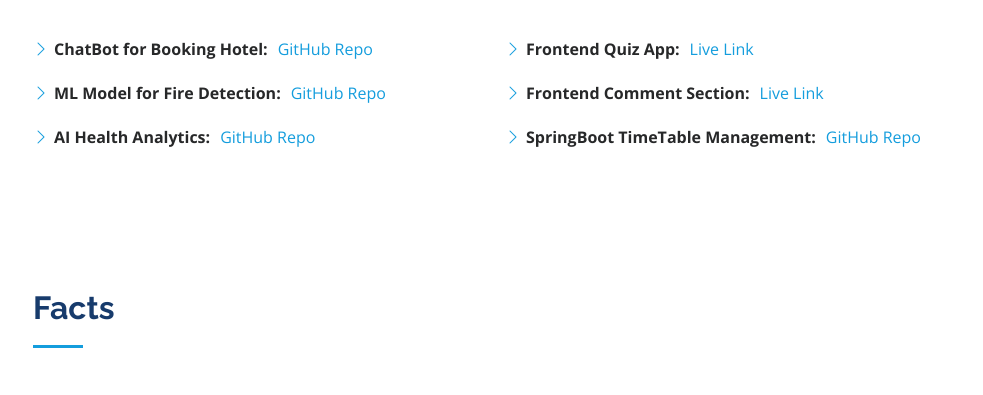
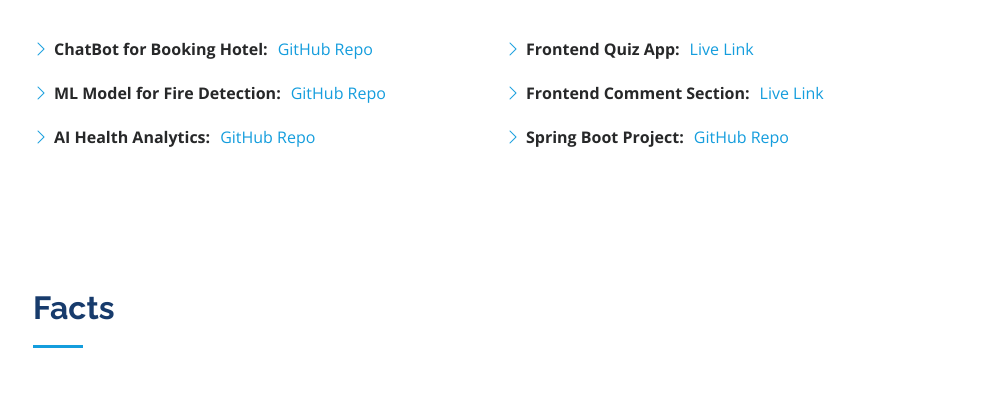
Before and after one commit to mayank-vashishtt/Portfolio, a plain HTML site: page index.html in a window 1280 px wide. Shown: the part 1131-1526 px from the top of the page, without its empty margins (297-1280 px from the left). Drawn offline with nearby package versions, Linux system fonts and the light colour scheme.

Commit message:
Updated index.html for overflow issue

```diff
--- a/index.html
+++ b/index.html
@@ -104,7 +104,7 @@
             <ul>
               <li><i class="bi bi-chevron-right"></i> <strong>Frontend Quiz App: </strong> <span><a href="https://quiz-pi-jet.vercel.app/" target="_blank">Live Link</a></span></li>
               <li><i class="bi bi-chevron-right"></i> <strong>Frontend Comment Section: </strong> <a href="https://comment-section-kappa.vercel.app/" target="_blank">Live Link</a></span></li>
-              <li><i class="bi bi-chevron-right"></i> <strong>SpringBoot TimeTable Management:  </strong> <a href="https://github.com/mayank-vashishtt/School-TimeTable-Management-System/tree/main" target="_blank">GitHub Repo</a></span></li>
+              <li><i class="bi bi-chevron-right"></i> <strong>Spring Boot Project:  </strong> <a href="https://github.com/mayank-vashishtt/School-TimeTable-Management-System/tree/main" target="_blank">GitHub Repo</a></span></li>
             </ul>
           </div>
         </div>
```
